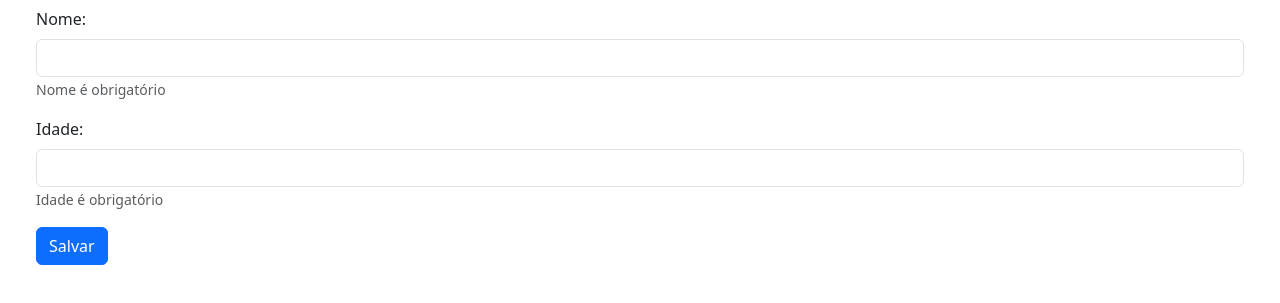
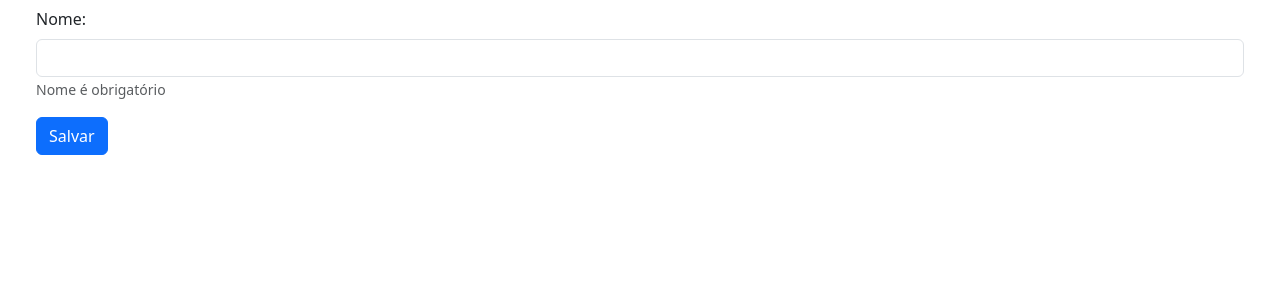
Before and after one commit to renatosousadev/sistema-de-cadastro, a plain HTML site: page index.html in a window 1280 px wide. Shown: the part 73-376 px from the top of the page. Drawn offline with Linux system fonts and the light colour scheme.

Commit message:
Restaurando a estrutura para apenas o campo de nome

```diff
--- a/index.html
+++ b/index.html
@@ -24,11 +24,6 @@
                       <input type="text" class="form-control" name="name" id="name" aria-describedby="helpName" placeholder="">
                       <small name="helpName" class="form-text text-muted">Nome é obrigatório</small>
                     </div>
-                    <div class="mb-3">
-                        <label for="name" class="form-label">Idade:</label>
-                        <input type="number" class="form-control" name="name" id="name" aria-describedby="helpName" placeholder="">
-                        <small name="helpName" class="form-text text-muted">Idade é obrigatório</small>
-                      </div>
                     <input class="btn btn-primary" type="button" value="Salvar">
                 </form>
             </div>
```
